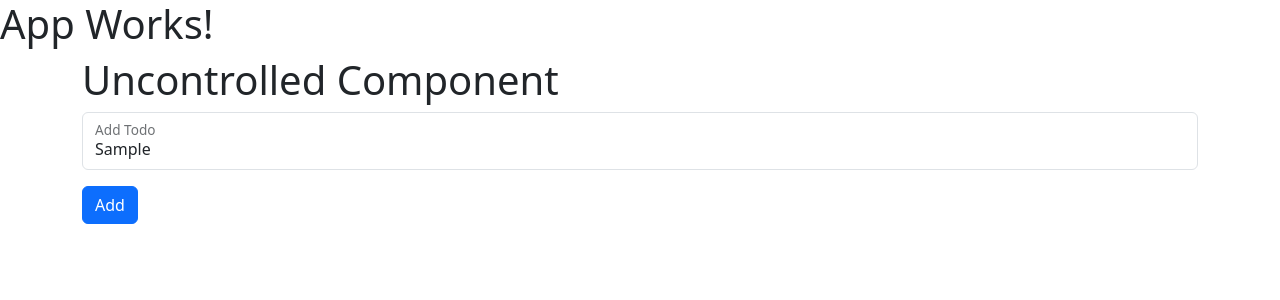
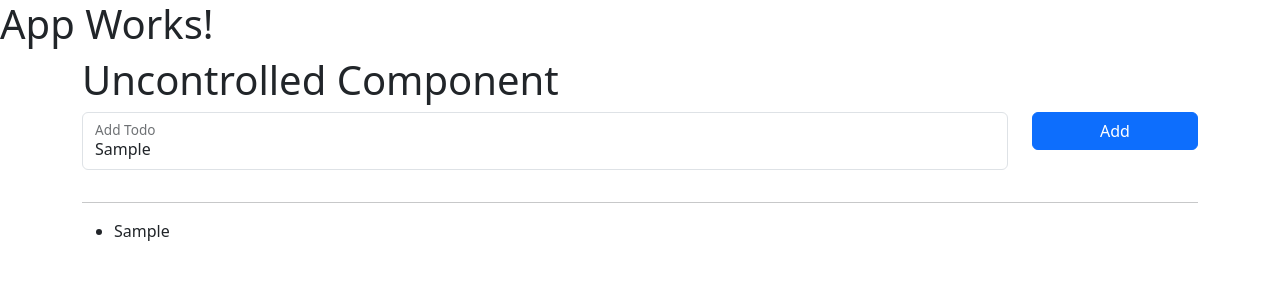
Before and after one commit to synergy2411/apr-24-frontend, a React (Create React App) app in the folder frontend/: page / in a window 1280 px wide. Both pictures are taken after typing "Sample" into the empty fields and a click on the button "Add". Shown: the top 300 px of the page. Built offline with nearby package versions, Linux system fonts and the light colour scheme.

Commit message:
controlled vs uncontrolled

```diff
--- a/frontend/src/Components/Demo/Uncontrolled.jsx
+++ b/frontend/src/Components/Demo/Uncontrolled.jsx
@@ -1,10 +1,12 @@
-import { useRef } from "react";
+import { useRef, useState } from "react";
 
 function UncontrolledComp() {
   const labelInputRef = useRef();
+  const [todos, setTodos] = useState([]);
 
   const addClickHandler = () => {
-    console.log("Label  :", labelInputRef.current.value);
+    setTodos((prevTodos) => [labelInputRef.current.value, ...prevTodos]);
+    // labelInputRef.current.value = "";
   };
 
   return (
@@ -13,6 +15,8 @@ function UncontrolledComp() {
 
       {/* Uncontrolled Component */}
 
+      <div className="row">
+        <div className="col-10">
           <div className="form-floating mb-3">
             <input
               type="text"
@@ -24,9 +28,21 @@ function UncontrolledComp() {
             />
             <label htmlFor="label">Add Todo</label>
           </div>
+        </div>
+        <div className="col-2">
+          <div className="d-grid">
             <button className="btn btn-primary" onClick={addClickHandler}>
               Add
             </button>
+          </div>
+        </div>
+      </div>
+      <hr />
+      <ul>
+        {todos.map((todo) => (
+          <li key={todo}>{todo}</li>
+        ))}
+      </ul>
     </div>
   );
 }
```
Also changed, not shown: 1 other file (tests, documents, lock files or other folders). Lines whose indentation alone changed are shown as unchanged.
